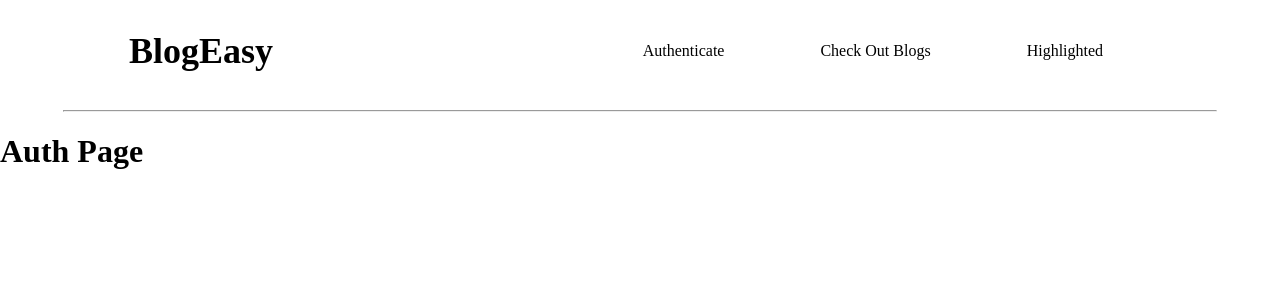
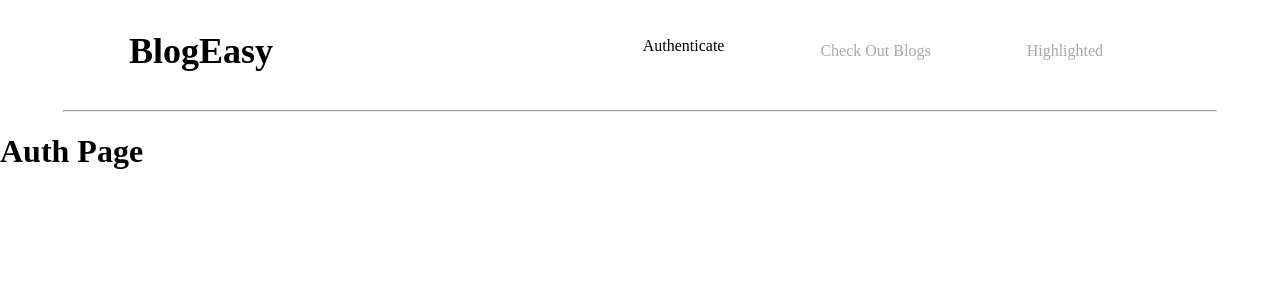
Before and after one commit to KPWithCode/KP-Blog, a React (Create React App) app in the folder client/: page /auth in a window 1280 px wide. In both pictures the pointer is over the link "Authenticate". Shown: the top 300 px of the page. Built offline with nearby package versions, Linux system fonts and the light colour scheme; a web font is replaced by a local one.

Commit message:
navlink color changes on hover

```diff
--- a/client/src/components/Navigation/Navbar.css
+++ b/client/src/components/Navigation/Navbar.css
@@ -25,11 +25,17 @@
 .main-nav-items li {
 margin: 0 3em;
 
-
 }
 /* Selects Navlink */
 .main-nav-items a {
     text-decoration: none;
-    color:#000;
+    color:#A8A8A8;
 
 }
+
+.main-nav-items a:hover {
+  position: relative;
+  top:-25%;
+  color:#000
+
+}
```
